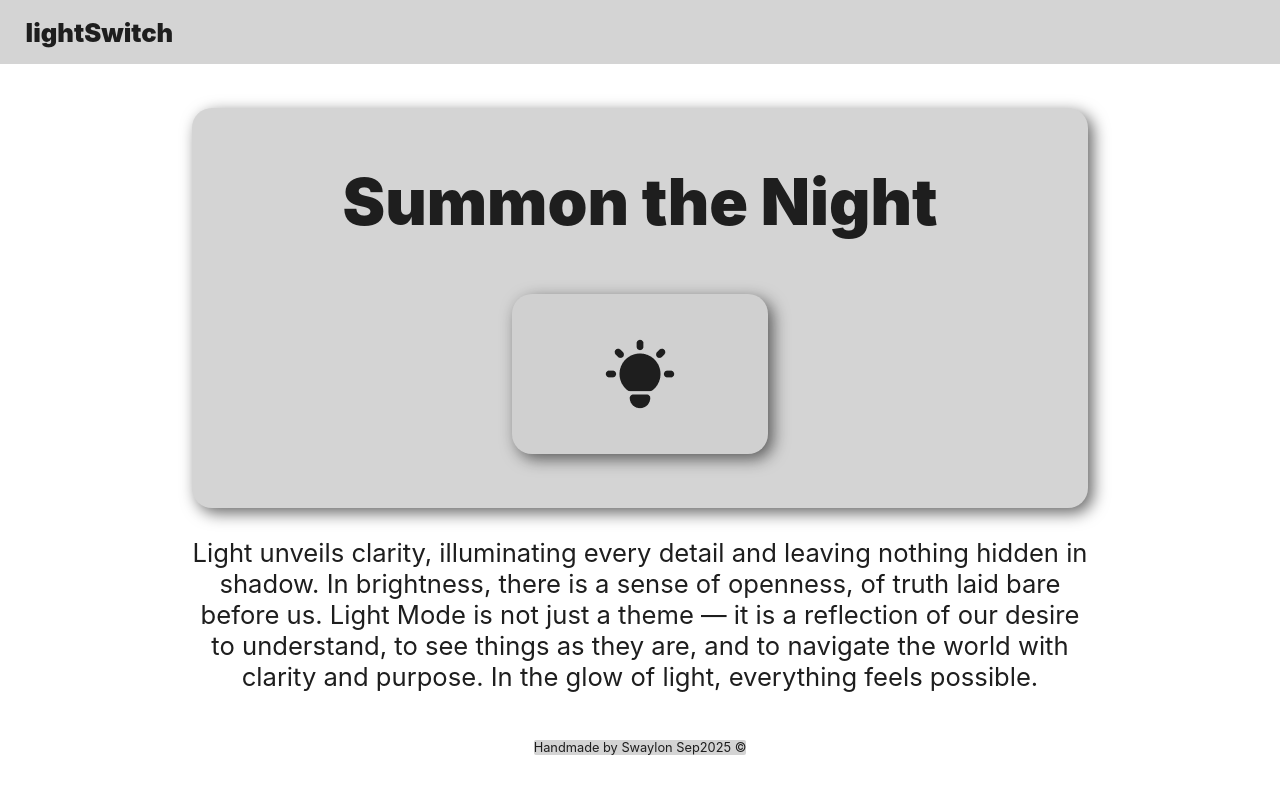
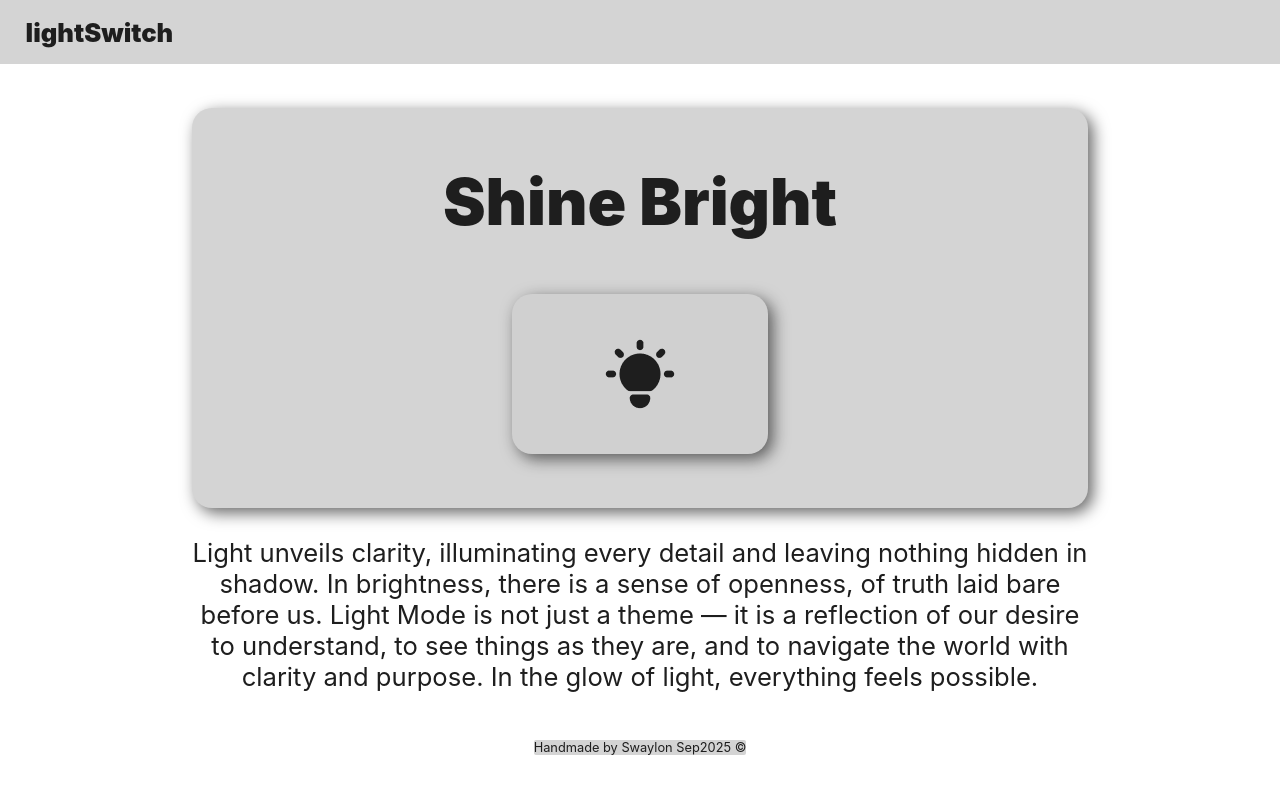
Before and after one commit to swaylonfernandes/lightSwitch, a plain HTML site: page index.html in a window 1280 px wide. Both pictures are taken after a click on the element 640 px from the left and 363 px from the top of the page. Drawn offline with Linux system fonts and the light colour scheme.

Commit message:
fixed main quote

```diff
--- a/index.html
+++ b/index.html
@@ -15,7 +15,7 @@
   <main>
     <div id="container">
       <div id="box">
-        <h1 id="quote">Let there be Light</h1>
+        <h1 id="quote">Dim the Lights</h1>
         <div id="btn">
           <img src="whiteBulb.png" alt="Bulb" id="bulb">
         </div>
--- a/script.js
+++ b/script.js
@@ -10,7 +10,7 @@ btn.addEventListener("click", () => {
         {
             theme.setAttribute("href","dark.css")
 
-            mainQuote.innerText = "Let there be Light";
+            mainQuote.innerText = "Dim the Lights";
             para.innerText = "Darkness invites introspection, concealing details but deepening the mystery. In shadow, we turn inward, finding comfort in subtlety and silence. Dark Mode is not merely an aesthetic — it is the quiet reminder that clarity is not always found in what is seen, but often in what is felt. In the embrace of darkness, we discover focus, serenity, and the vastness of the unseen.";
             pic.setAttribute("src","whiteBulb.png");
 
@@ -19,7 +19,7 @@ btn.addEventListener("click", () => {
         {
             theme.setAttribute("href","light.css")
 
-            mainQuote.innerText = "Summon the Night";
+            mainQuote.innerText = "Shine Bright";
             para.innerText = "Light unveils clarity, illuminating every detail and leaving nothing hidden in shadow. In brightness, there is a sense of openness, of truth laid bare before us. Light Mode is not just a theme — it is a reflection of our desire to understand, to see things as they are, and to navigate the world with clarity and purpose. In the glow of light, everything feels possible.";
             pic.setAttribute("src","blackBulb.png");
         }
```
